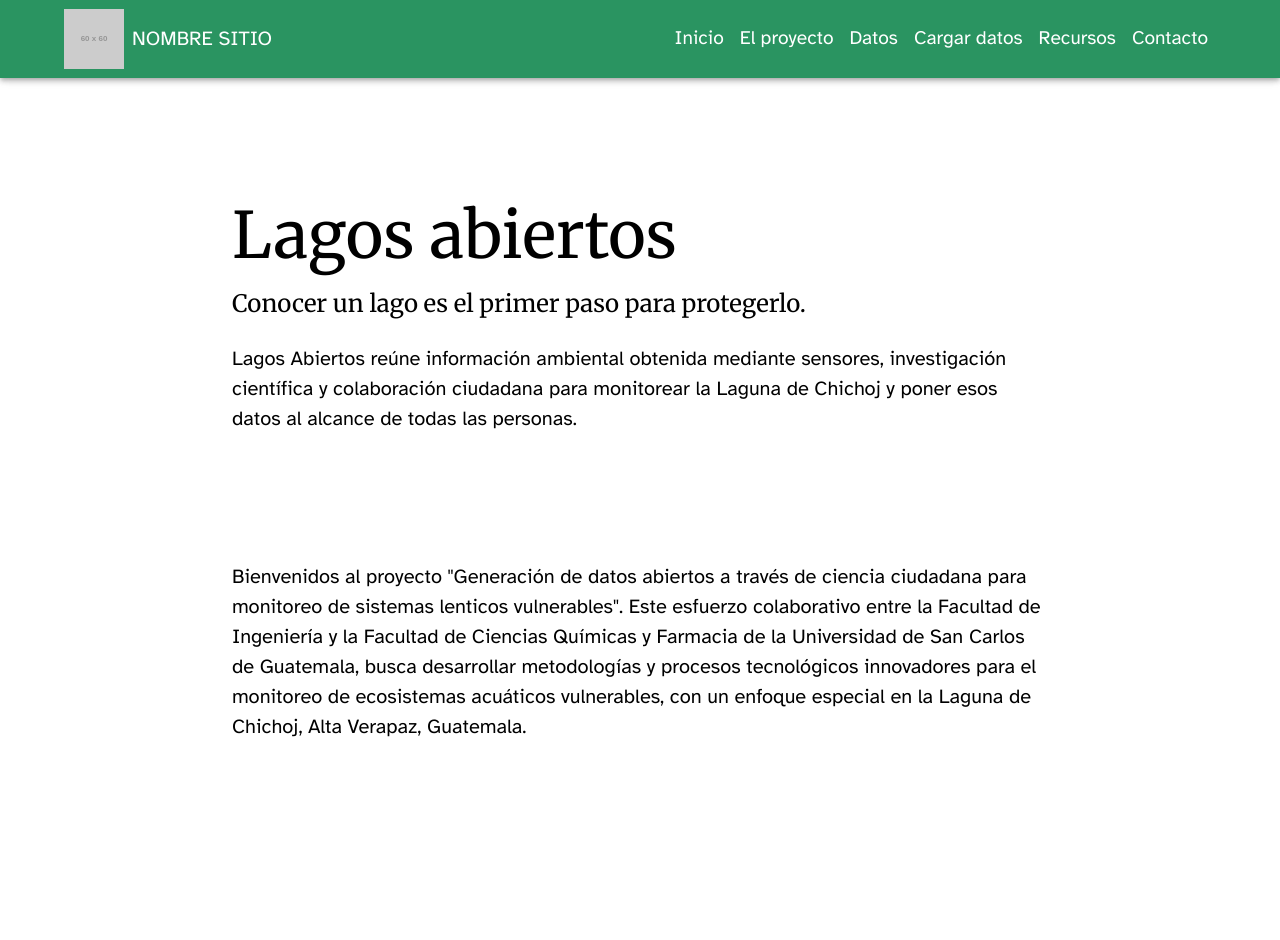
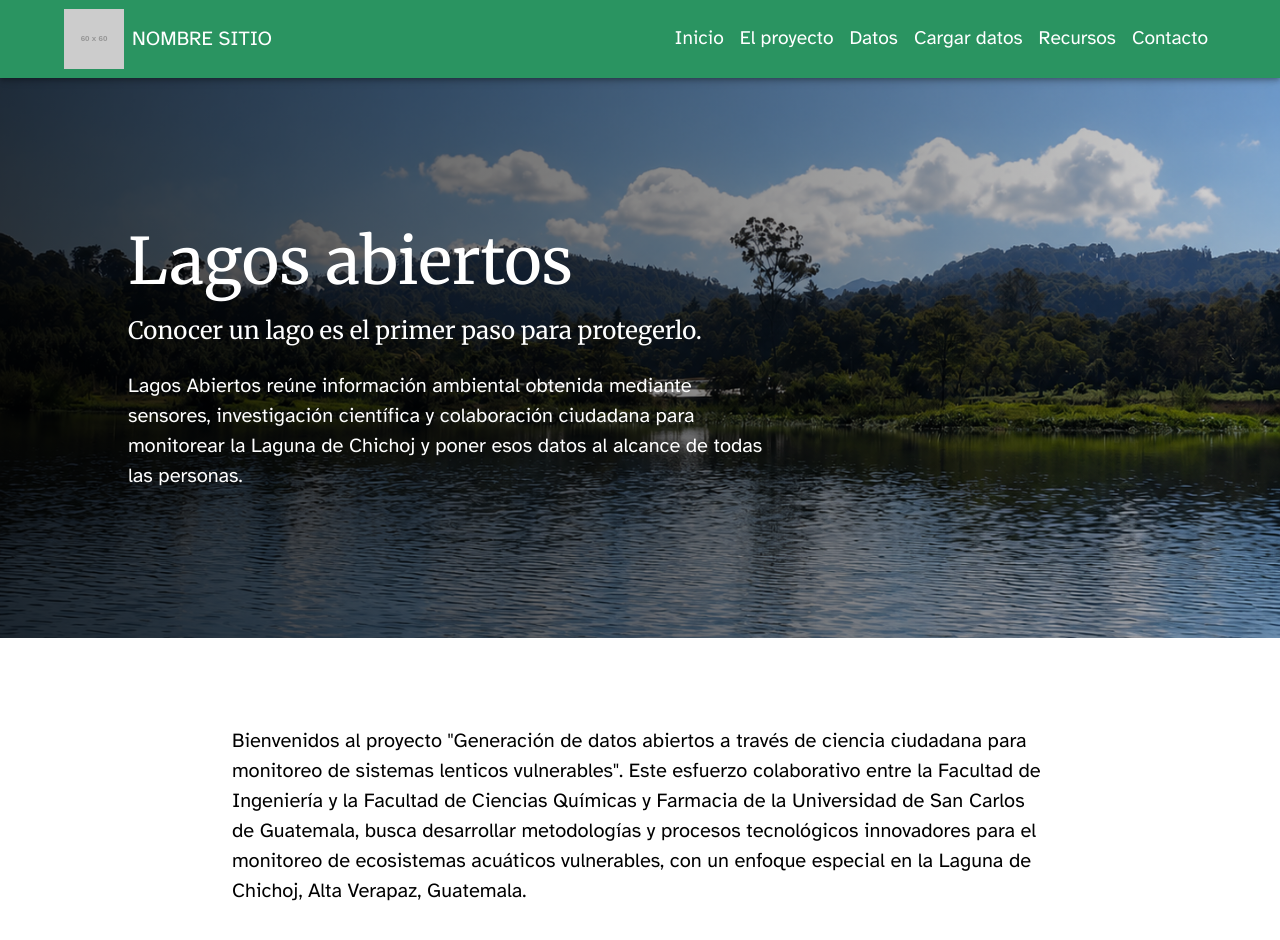
Before and after one commit to javiscript13/lakessensor, a React (Create React App) app in the folder frontend/: page / in a window 1280 px wide. Shown: the top 940 px of the page. Before the commit the page ends 806 px from the top, so only its background shows below. Built offline with nearby package versions, Linux system fonts and the light colour scheme.

Commit message:
Se agregó imagen en hero

```diff
--- a/frontend/src/pages/Home.js
+++ b/frontend/src/pages/Home.js
@@ -1,12 +1,35 @@
 import React from 'react';
 import { Box, Typography } from '@mui/material';
 import { contentWidthSx } from '../styles/pageLayout';
+import heroImage from '../assets/images/lago-hero.png';
+
+const heroSection = {
+  position: 'relative',
+  minHeight: { xs: '60vh', md: '70vh' },
+  display: 'flex',
+  alignItems: 'center',
+  backgroundImage: `url(${heroImage})`,
+  backgroundSize: 'cover',
+  backgroundPosition: 'center',
+};
+
+const heroOverlay = {
+  position: 'absolute',
+  inset: 0,
+  background: {
+    xs: 'linear-gradient(to bottom, rgba(0,0,0,0.75), rgba(0,0,0,0.55))',
+    md: 'linear-gradient(to right, rgba(0,0,0,0.75) 0%, rgba(0,0,0,0.45) 55%, rgba(0,0,0,0.15) 100%)',
+  },
+};
 
 const heroSpacing = {
   ...contentWidthSx,
-  mt: { xs: 4, sm: 6, md: 10 },
-  mb: { xs: 2, sm: 3, md: 4 },
-  p: { xs: 2, sm: 3, md: 5 },
+  width: { xs: '80%', md: '50%' },
+  mx: { xs: 'auto', md: 'unset' },
+  ml: { md: '10%' },
+  position: 'relative',
+  color: '#fff',
+  py: { xs: 4, sm: 6, md: 10 },
 };
 
 const welcomeSpacing = {
@@ -19,18 +42,21 @@ const welcomeSpacing = {
 const Home = () => {
   return (
     <div>
+      <Box component="section" sx={heroSection}>
+        <Box sx={heroOverlay} />
         <Box sx={heroSpacing}>
-        <Typography variant="h1" component="h1" sx={{ fontSize: '4rem', mb: 2 }}>
+          <Typography variant="h1" component="h1" sx={{ fontSize: '4rem', mb: 2, color: 'inherit' }}>
             Lagos abiertos
           </Typography>
-        <Typography variant="h5" component="p" sx={{ mb: 3 }}>
+          <Typography variant="h5" component="p" sx={{ mb: 3, color: 'inherit' }}>
             Conocer un lago es el primer paso para protegerlo.
           </Typography>
-        <Typography variant="body1">
+          <Typography variant="body1" sx={{ color: 'inherit' }}>
             Lagos Abiertos reúne información ambiental obtenida mediante sensores,
             investigación científica y colaboración ciudadana para monitorear la
             Laguna de Chichoj y poner esos datos al alcance de todas las personas.
           </Typography>
+        </Box>
       </Box>
       <Box sx={welcomeSpacing}>
         <Typography variant="body1">
```
Also changed, not shown: frontend/src/assets/images/lago-hero.png (added). Lines whose indentation alone changed are shown as unchanged.
